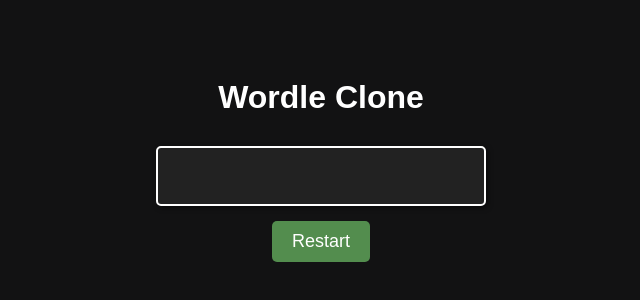
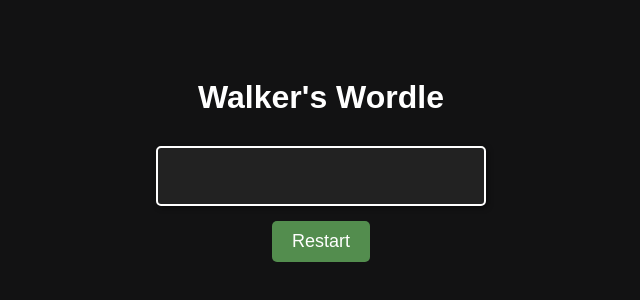
Before and after one commit to WalkerHTodd/wordle-clone, a plain HTML site: page index.html in a window 1280 px wide. Shown: the part 240-540 px from the top of the page, without its empty margins (319-959 px from the left). Drawn offline with nearby package versions, Linux system fonts and the light colour scheme.

Commit message:
Polished file

```diff
--- a/index.html
+++ b/index.html
@@ -7,7 +7,7 @@
 </head>
 <body>
 
-    <h1>Wordle Clone</h1>
+    <h1>Walker's Wordle</h1>
 
     <div id="board"></div>
 
```
